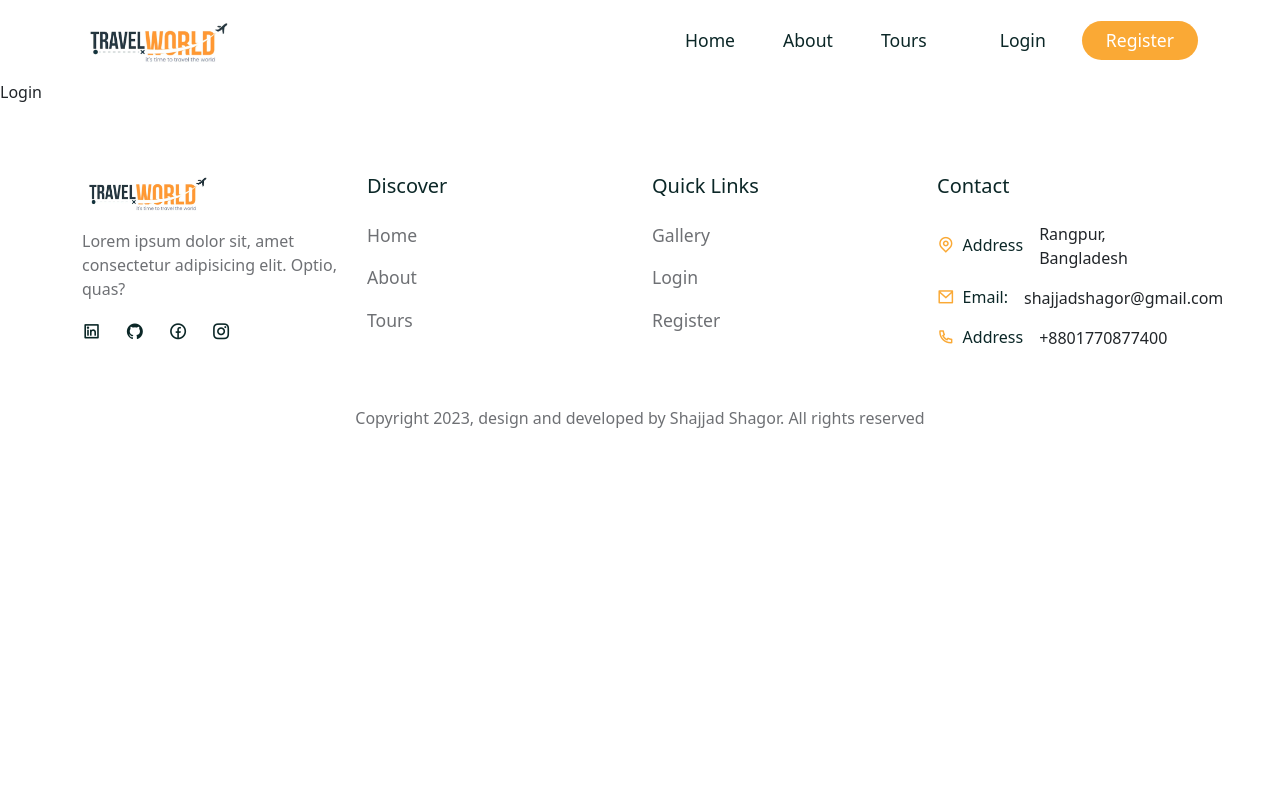
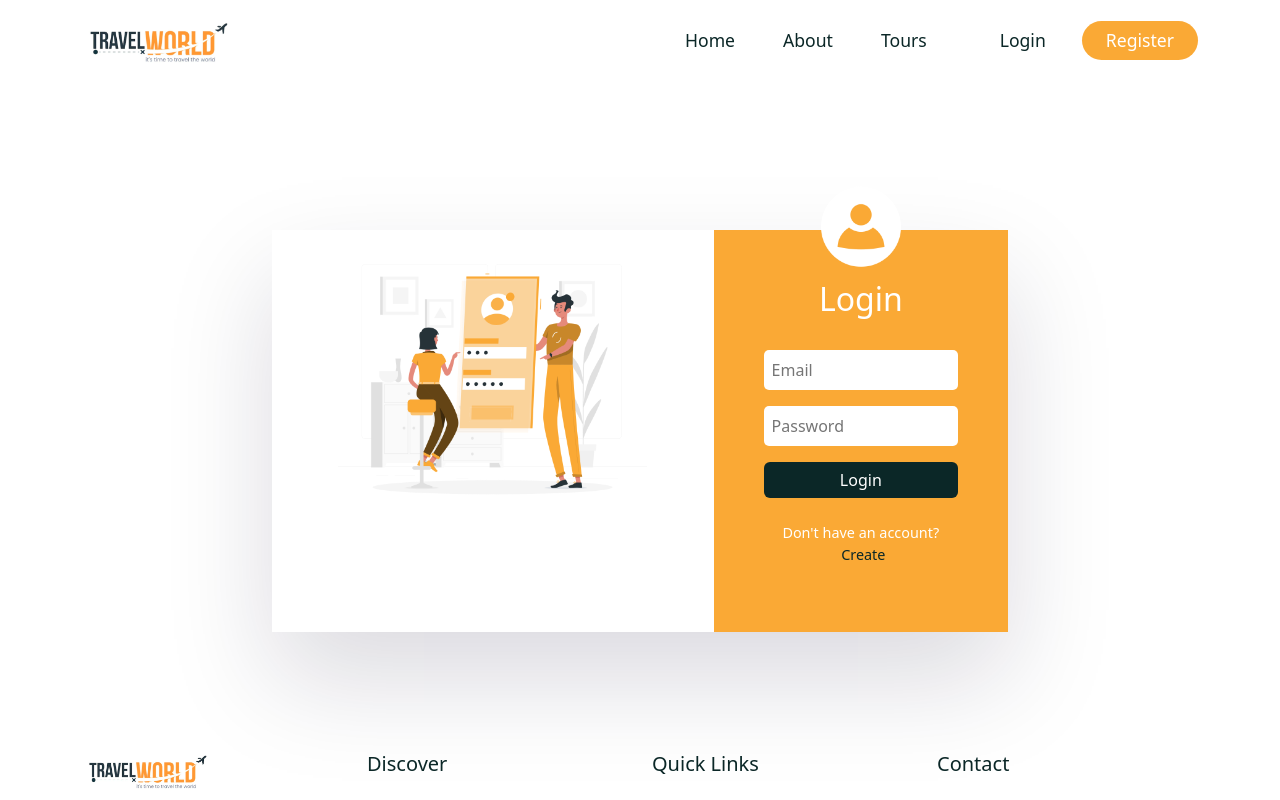
Before and after one commit to shagors/tour-project-mern, a React (Create React App) app in the folder frontend/: page /login in a window 1280 px wide. Shown: the top 800 px of the page. Built offline with nearby package versions, Linux system fonts and the light colour scheme; a web font is replaced by a local one.

Commit message:
login page design

```diff
--- a/frontend/src/pages/Login.jsx
+++ b/frontend/src/pages/Login.jsx
@@ -1,7 +1,76 @@
-import React from "react";
+import React, { useState } from "react";
+import "../styles/login.css";
+import { Button, Col, Container, Form, FormGroup, Row } from "reactstrap";
+import { Link } from "react-router-dom";
+import loginImg from "../assets/images/login.png";
+import userIcon from "../assets/images/user.png";
 
 const Login = () => {
-  return <div>Login</div>;
+  const [credentials, setCredentials] = useState({
+    email: undefined,
+    password: undefined,
+  });
+
+  const handleChange = (e) => {
+    setCredentials((prev) => ({ ...prev, [e.target.id]: e.target.value }));
+  };
+
+  const handleClick = (e) => {
+    e.preventDefault();
+  };
+
+  return (
+    <section>
+      <Container>
+        <Row>
+          <Col lg="8" className="m-auto">
+            <div className="login__container d-flex justify-content-between">
+              <div className="login__img">
+                <img src={loginImg} alt="" />
+              </div>
+
+              <div className="login__form">
+                <div className="user">
+                  <img src={userIcon} alt="" />
+                </div>
+                <h2>Login</h2>
+
+                <Form>
+                  <FormGroup>
+                    <input
+                      type="email"
+                      placeholder="Email"
+                      required
+                      id="email"
+                      onChange={handleChange}
+                    />
+                  </FormGroup>
+                  <FormGroup>
+                    <input
+                      type="password"
+                      placeholder="Password"
+                      required
+                      id="password"
+                      onChange={handleChange}
+                    />
+                  </FormGroup>
+                  <Button
+                    className="btn secondary__btn auth__btn"
+                    type="submit"
+                  >
+                    Login
+                  </Button>
+                </Form>
+                <p>
+                  Don't have an account? <Link to="/register">Create</Link>
+                </p>
+              </div>
+            </div>
+          </Col>
+        </Row>
+      </Container>
+    </section>
+  );
 };
 
 export default Login;
--- /dev/null
+++ b/frontend/src/styles/login.css
@@ -0,0 +1,76 @@
+.login__img {
+  width: 60%;
+  text-align: center;
+}
+
+.login__img img {
+  width: 70%;
+  object-fit: contain;
+}
+
+.login__form {
+  padding: 50px;
+  background: var(--secondary-color);
+  position: relative;
+}
+
+.login__container {
+  box-shadow: rgba(17, 12, 46, 0.15) 0px 48px 100px 0px;
+  margin-top: 100px;
+}
+
+.login__form .user {
+  width: 80px;
+  height: 80px;
+  position: absolute;
+  top: -9%;
+  left: 50%;
+  transform: translate(-50%, -9%);
+}
+
+.login__form .user img {
+  width: 100%;
+}
+
+.login__form h2 {
+  color: #fff;
+  text-align: center;
+  margin-bottom: 2rem;
+}
+
+.login__form {
+  width: 40%;
+}
+
+.login__form input {
+  width: 100%;
+  padding: 0.5rem;
+  border-radius: 5px;
+  border: none;
+  font-size: 1rem;
+  color: var(--heading-color);
+}
+
+.login__form input:focus {
+  outline: none;
+}
+
+.auth__btn {
+  background: var(--heading-color) !important;
+  width: 100%;
+  color: #fff !important;
+}
+
+.login__form p {
+  font-size: 0.9rem;
+  color: #fff;
+  margin-top: 1.5rem;
+  text-align: center;
+}
+
+.login__form p a {
+  color: var(--heading-color);
+  text-decoration: none;
+  margin-left: 5px;
+  font-weight: 500;
+}
```
